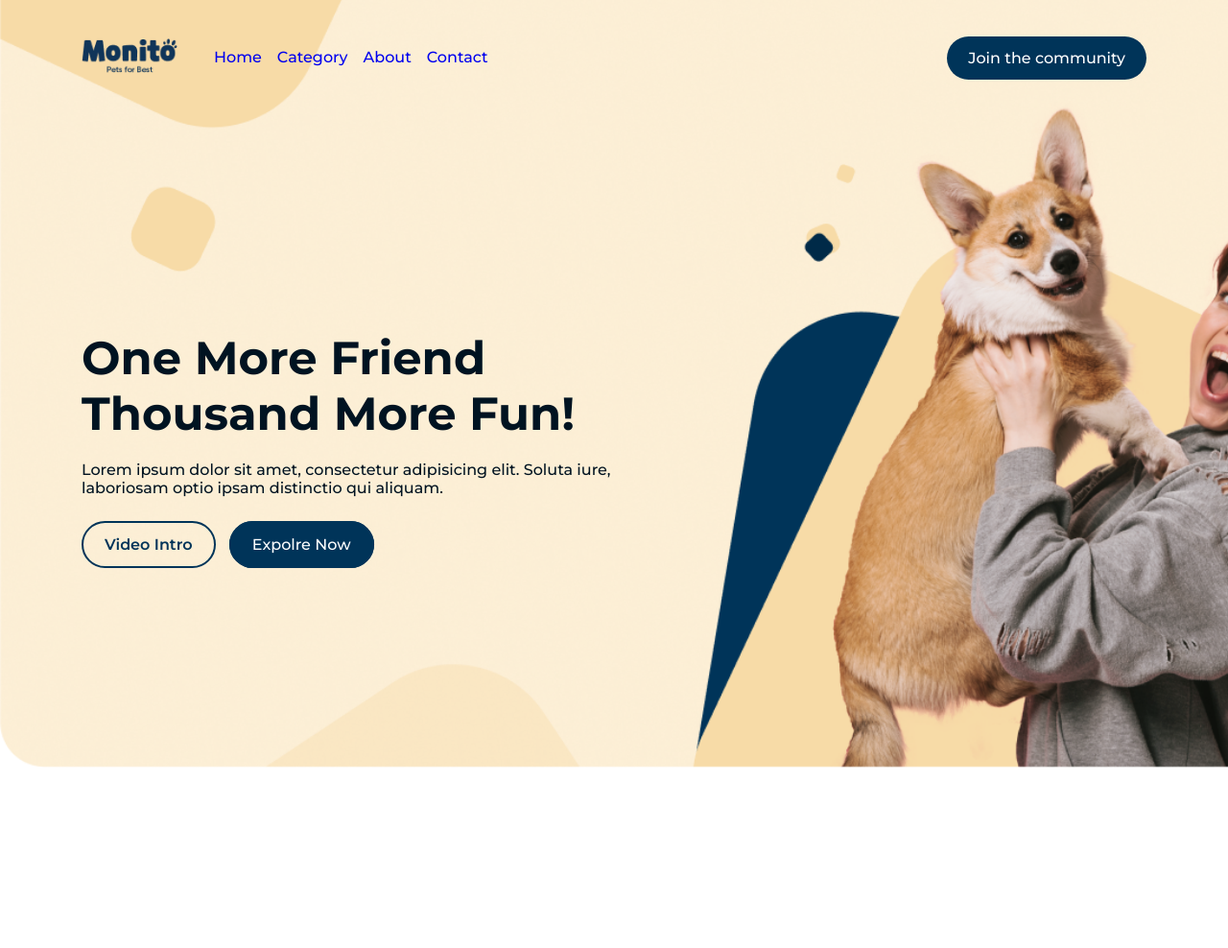
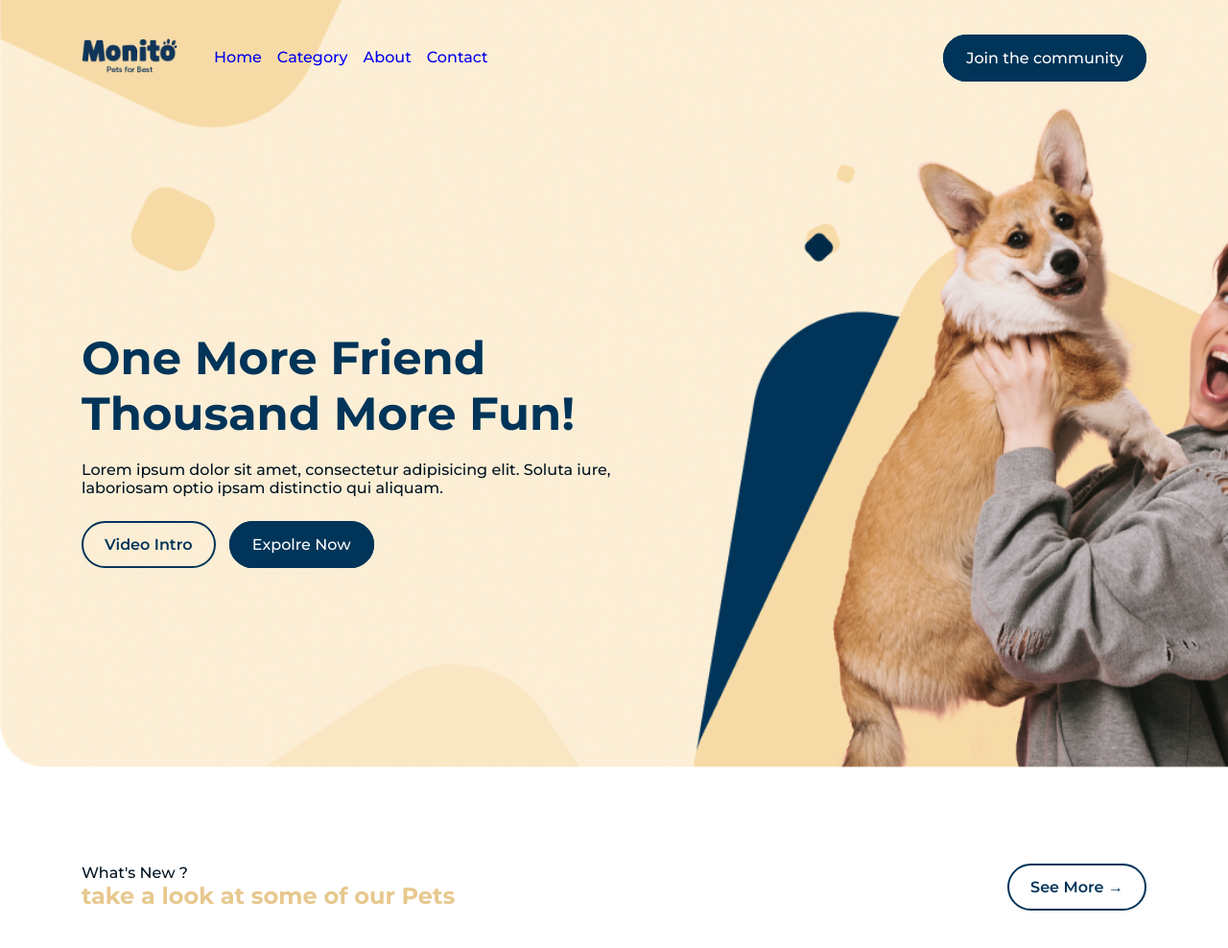
Before and after one commit to OmarMosleh/pet-store, a website: page index.html in a window 1280 px wide. Shown: the whole page at 96% size. Before the commit the page ends 800 px from the top, so only its background shows below. Drawn offline with Linux system fonts and the light colour scheme.

Commit message:
Hero section and header section

```diff
--- a/index.html
+++ b/index.html
@@ -24,7 +24,7 @@
             </ul>
           </div>
           <div class="nav_right">
-            <a href="#" class="nav_btn btn">Join the community</a>
+            <a href="#" class="btn_bg btn">Join the community</a>
           </div>
         </div>
       </nav>
@@ -37,11 +37,26 @@
                 Lorem ipsum dolor sit amet, consectetur adipisicing elit. Soluta iure, laboriosam optio ipsam distinctio qui aliquam.
             </p>
             <div class="header_btns">
-                <a href="#" class="btn header_btn_outlined">Video Intro</a>
-                <a href="#" class="btn header_btn_bg">Expolre Now</a>
+                <a href="#" class="btn btn_outlined">Video Intro</a>
+                <a href="#" class="btn btn_bg">Expolre Now</a>
             </div>
         </div>
       </div>
     </header>
+    <section class="section">
+      <div class="container">
+        <div class="section_header">
+          <div class="section_header_left">
+           <p class="section_header_p">
+            What's New ?
+           </p>
+           <h2 class="section_header_h2">take a look at some of our Pets</h2>
+          </div>
+          <div class="section_header_right">
+            <a href="#" class="btn_outlined btn">See More &rarr;</a>
+          </div>
+        </div>
+      </div>
+    </section>
   </body>
 </html>
--- a/main.scss
+++ b/main.scss
@@ -9,3 +9,5 @@
 @import "scss/layout/header.scss";
 @import "scss/layout/footer.scss";
 @import "scss/utilities/container.scss";
+@import "scss/components/sectionHeader.scss";
+@import "scss/components/rows.scss";
--- a/scss/base/reset.scss
+++ b/scss/base/reset.scss
@@ -16,3 +16,7 @@ body {
     color: $text;
     font-weight: 500;
 }
+
+.section{
+    margin-top:10rem;
+}
--- a/scss/components/button.scss
+++ b/scss/components/button.scss
@@ -1,5 +1,17 @@
 .btn{
     text-decoration: none;
     padding: 1.3rem 2.2rem;
-
+        &_outlined{
+          border: 2px solid $primary_color_1;
+          border-radius: 10rem;
+          color: $primary_color_1;
+          font-weight: 600;
+        }
+        &_bg{
+          background-color: $primary_color_1;
+          color: $white;
+          border-radius: 10rem;
+          border: 2px solid $primary_color_1;
+          margin-left: 1rem;
+      }
 }
--- a/scss/components/header.scss
+++ b/scss/components/header.scss
@@ -15,24 +15,9 @@
   }
   &_main_title{
     margin-bottom: 2rem;
+    color: $primary_color_1;
   }
   &_p{
     margin-bottom: 4rem;
   }
-  &_btn{
-    &_outlined{
-      border: 2px solid $primary_color_1;
-      border-radius: 10rem;
-      color: $primary_color_1;
-      font-weight: 600;
-    }
-    &_bg{
-      background-color: $primary_color_1;
-      color: $white;
-      border-radius: 10rem;
-      border: 2px solid $primary_color_1;
-      margin-left: 1rem;
-    }
-  }
-
 }
--- a/scss/components/navbar.scss
+++ b/scss/components/navbar.scss
@@ -33,9 +33,5 @@
     text-decoration: none;
     font-weight: 500;
   }
-  &_btn{
-    background-color: $primary_color_1;
-    color:$white;
-    border-radius: 10rem;
-  }
+
 }
--- /dev/null
+++ b/scss/components/sectionHeader.scss
@@ -0,0 +1,16 @@
+.section{
+    width: 100%;
+    &_header{
+        width: 100%;
+        display:flex;
+        justify-content: space-between;
+        align-items: center;
+        margin-bottom: 5rem;
+        &_p{
+            color: $text;
+        }
+        &_h2{
+            color: $secondary_color_2;
+        }
+    }
+}
```
Also changed, not shown: css/styles.css, scss/components/rows.scss (added), 1 other file.
